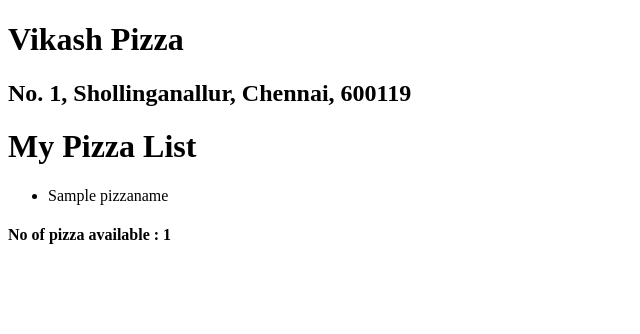
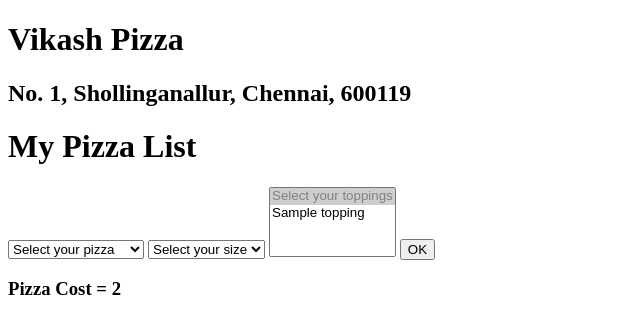
Before and after one commit to vikashvishnu1508/pizzaSite, a Django app: page / in a window 1280 px wide. Shown: the top 334 px of the page, without its empty margins (0-640 px from the left). Run offline with Django 3.2, Linux system fonts and the light colour scheme; tables that the repository leaves empty hold one stand-in row (values such as "Sample post").

Commit message:
added some dropdown for pizza

```diff
--- a/orders/models.py
+++ b/orders/models.py
@@ -1,48 +1,52 @@
 from django.db import models
 
 # Create your models here.
+#Pizza
 class PizzaNames(models.Model):
-    name = models.CharField(max_length=250)
+    name                = models.CharField(max_length=250)
+
+    def __str__(self):
+        return f"Name : {self.name}"
+
+class PizzaSize(models.Model):
+    pizzaName           = models.ForeignKey(PizzaNames, on_delete=models.CASCADE, related_name='availableSizeOfPizza')
+    size                = models.CharField(max_length=100)
+
+    def __str__(self):
+        return f"Pizza : {self.pizzaName} and Size : {self.size}"
+
+class PizzaSizeSelected(models.Model):
+    pizzaName           = models.ForeignKey(PizzaNames, on_delete=models.CASCADE, related_name='selectedSizeOfPizza')
+    selectedPizzaSize   = models.ForeignKey(PizzaSize, on_delete=models.CASCADE)
+
+    def __str__(self):
+        return f"Pizza : {self.pizzaName} and Size selected : {self.selectedPizzaSize}"
 
 class PizzaCost(models.Model):
     pizzaName           = models.ForeignKey(PizzaNames, on_delete=models.CASCADE, related_name='myPizzaCost')
-    smallPizzaCost      = models.FloatField()
-    mediiumPizzaCost    = models.FloatField()
-    largePizzaCost      = models.FloatField()
+    pizzaSize           = models.ForeignKey(PizzaSize, on_delete=models.CASCADE, related_name='myPizzaSize')
+    pizzaCost           = models.FloatField()
 
     def __str__(self):
-        return f""" my pizza is = {self.pizzaName}. Its cost is as belowI
-                    \n  small = {self.smallPizzaCost}
-                    \n  medium = {self.mediiumPizzaCost}
-                    \n  large = {self.largePizzaCost}"""
+        return f"Pizza : {self.pizzaName} ,Size : {self.pizzaSize} and Cost = {self.pizzaCost}"
+
+#Toppings
+class Toppings(models.Model):
+    toppingName         = models.CharField(max_length=250)
+
+    def __str__(self):
+        return f"Topping : {self.toppingName}"
+
+class ExtraSelected(models.Model):
+    pizzaName           = models.ForeignKey(PizzaNames, on_delete=models.CASCADE, related_name='myPizzaExtraSelected')
+    toppingsSelected    = models.ForeignKey(Toppings, on_delete=models.CASCADE, related_name='myToppingSelected')
+
+    def __str__(self):
+        return f"Pizza : {self.pizzaName} and Topping Selected : {self.toppingsSelected}"
 
 class ExtraItemCost(models.Model):
-    extraCheeseCost             = models.FloatField()
-    onionToppingCost            = models.FloatField()
-    grilledMushroomToppingCost  = models.FloatField()
-    jalapenoToppingCost         = models.FloatField()
-    blackOliveToppingCost       = models.FloatField()
-    chickenToppingCost          = models.FloatField()
-    bbqChickenToppingCost       = models.FloatField()
-
-class ExtraSelected(models.Model):
-    pizzaName                   = models.ForeignKey(PizzaNames, on_delete=models.CASCADE, related_name='myPizzaExtra')
-    isExtraCheese               = models.BooleanField()
-    isOnionTopping              = models.BooleanField()
-    isGrilledMushroomTopping    = models.BooleanField()
-    isJalapenoTopping           = models.BooleanField()
-    isBlackOliveTopping         = models.BooleanField()
-    isChickenTopping            = models.BooleanField()
-    isBbqChickenTopping         = models.BooleanField()
+    toppingName         = models.ForeignKey(Toppings, on_delete=models.CASCADE, related_name='myTopping')
+    toppingCost         = models.FloatField()
 
     def __str__(self):
-        return f"""my pizza is = {self.pizzaName}. I have selected the below
-                    \n  extraCheese              =  {self.isExtraCheese}
-                    \n  onionTopping             =  {self.isOnionTopping}
-                    \n  grilledMushroomTopping   =  {self.isGrilledMushroomTopping}
-                    \n  jalapenoTopping          =  {self.isJalapenoTopping}
-                    \n  blackOliveTopping        =  {self.isBlackOliveTopping}
-                    \n  chickenTopping           =  {self.isChickenTopping}
-                    \n  bbqChickenTopping        =  {self.isBbqChickenTopping}
-                    End
-                """
+        return f"Topping : {self.toppingName} and Topping Cost : {self.toppingCost}"
--- a/orders/templates/orders/index.html
+++ b/orders/templates/orders/index.html
@@ -12,14 +12,29 @@
     </div>
 
     <h1>My Pizza List</h1>
-
-		<div class="selectPizza">
-      <ul>
-        {% for pizza in pizzas %}
-            <li>{{ pizza.name }}</li>
-        {% endfor %}
-      </ul>
+    <div class="newForms">
+      <form class="selectedPizza" action="{% url 'cost' %}" method="POST">
+        <select class="pizzasList" id="myPizzaID" name="pizzaNameSelected" required>
+            <option value="" disabled selected>Select your pizza</option>
+            {% for pizza in pizzas %}
+              <option value="{{pizza.id}}">{{pizza.name}}</option>
+            {% endfor %}
+        </select>
+        <select class="pizzaSizeAvailable" id="myPizzaSizeID" name="pizzaSizeSelected" required>
+            <option value="" disabled selected>Select your size</option>
+            {% for pizzaSize in pizzaSizes %}
+              <option value="{{pizzaSize.id}}">{{pizzaSize.size}}</option>
+            {% endfor %}
+        </select>
+        <select multiple class="toppingsAvailable" id="myToppingsID" name="toppingSelected">
+            <option value="" disabled selected>Select your toppings</option>
+            {% for topping in toppings %}
+              <option value="{{topping.id}}">{{topping.toppingName}}</option>
+            {% endfor %}
+        </select>
+        <input type="submit" value="OK">
+      </form>
     </div>
-    <h4>No of pizza available : {{pizzasCount}}</h4>
+    <h3>Pizza Cost = {{cost}}</h3>
   </body>
 </html>
--- a/orders/urls.py
+++ b/orders/urls.py
@@ -3,5 +3,6 @@ from django.urls import path
 from . import views
 
 urlpatterns = [
-    path("", views.index, name="index")
+    path("", views.index, name="index"),
+    path("cost/", views.cost, name="cost")
 ]
--- a/orders/views.py
+++ b/orders/views.py
@@ -1,12 +1,35 @@
 from django.http import HttpResponse
 from django.shortcuts import render
+from django.http import HttpResponseRedirect
 
-from .models import PizzaNames
+from .models import PizzaNames, PizzaSize, Toppings, PizzaCost
 # Create your views here.
 def index(request):
     context = {
         "pizzas" : PizzaNames.objects.all(),
-        "pizzasCount" : PizzaNames.objects.all().count()
+        "pizzaSizes" : PizzaSize.objects.all(),
+        "toppings" : Toppings.objects.all(),
+        "cost" : "2"
     }
+    #if (request.method == 'POST'):
+        #myPizza = int(request.post['pizzaNameSelected'])
+        #myPizzaSize = int(request.post['pizzaSizeSelected'])
+        #topping = int(request.post['toppingSelected'])
+        #pizzaCost = PizzaCost.objects.get(pizzaName=myPizza, pizzaSize=myPizzaSize)
+        #PizzaCost.objects.get(pizzaName=1, pizzaSize=1)
+        #context['cost'] = 120
+        #return HttpResponseRedirect(reverse('orders'))
+        #return render(request, 'orders/index.html', context)
     return render(request, 'orders/index.html', context)
-    #return HttpResponse("Project 3: TODO")
+
+def cost(request):
+    context = {
+        "cost" : "120"
+    }
+    if (request.method == 'POST'):
+        context = {
+        "cost" : "200"
+        }
+        return render(request, 'orders/cost.html', context)
+
+    return render(request, 'orders/cost.html', context)
--- a/pizza/urls.py
+++ b/pizza/urls.py
@@ -18,5 +18,6 @@ from django.urls import include, path
 
 urlpatterns = [
     path("", include("orders.urls")),
+    path("cost/", include("orders.urls")),
     path("admin/", admin.site.urls),
 ]
```
Also changed, not shown: orders/admin.py (+5 -2 lines), orders/templates/orders/cost.html (added, +11 -0 lines), orders/templates/orders/layout.html (+31 -0 lines), orders/migrations/0001_initial.py.
